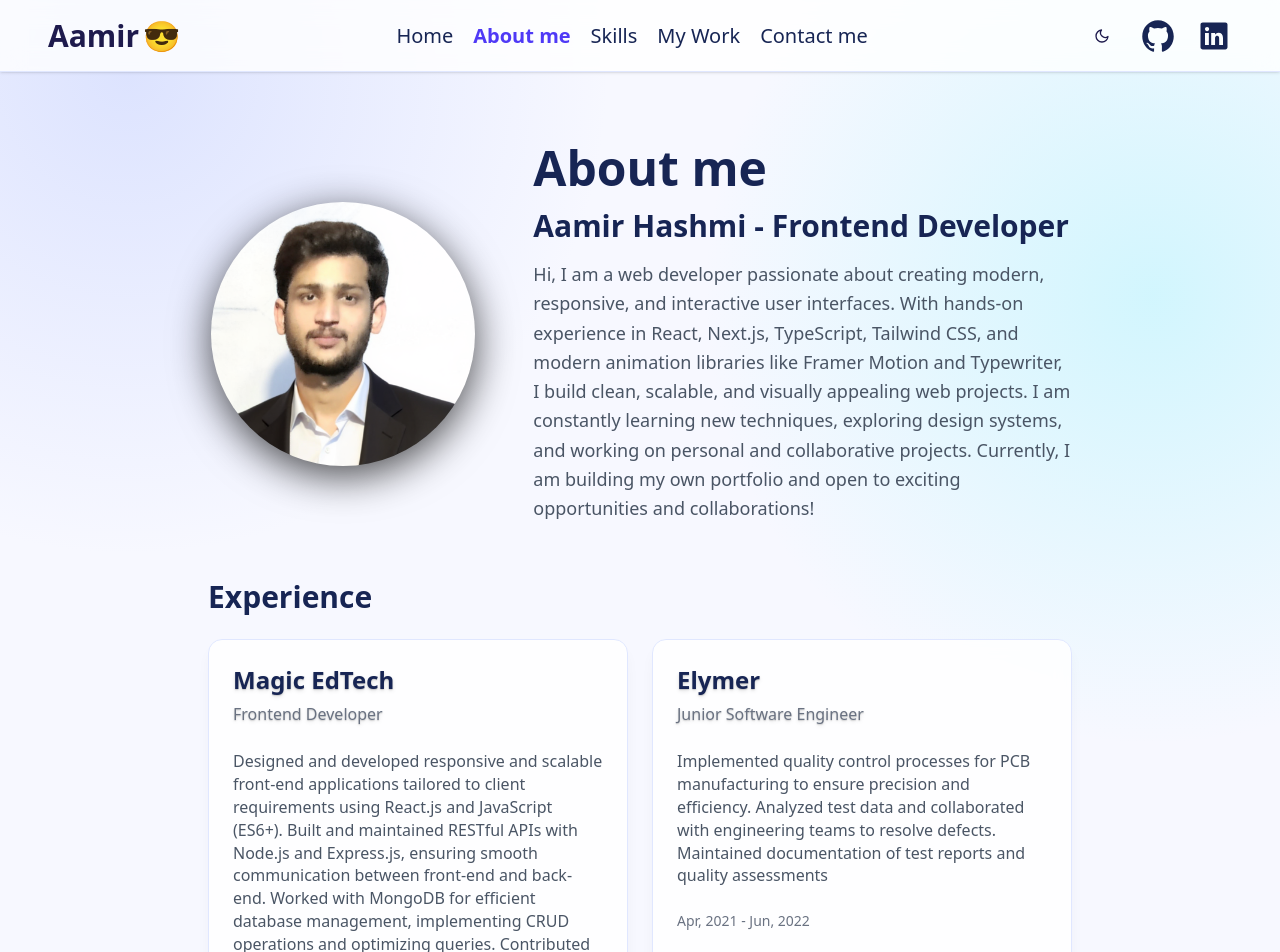
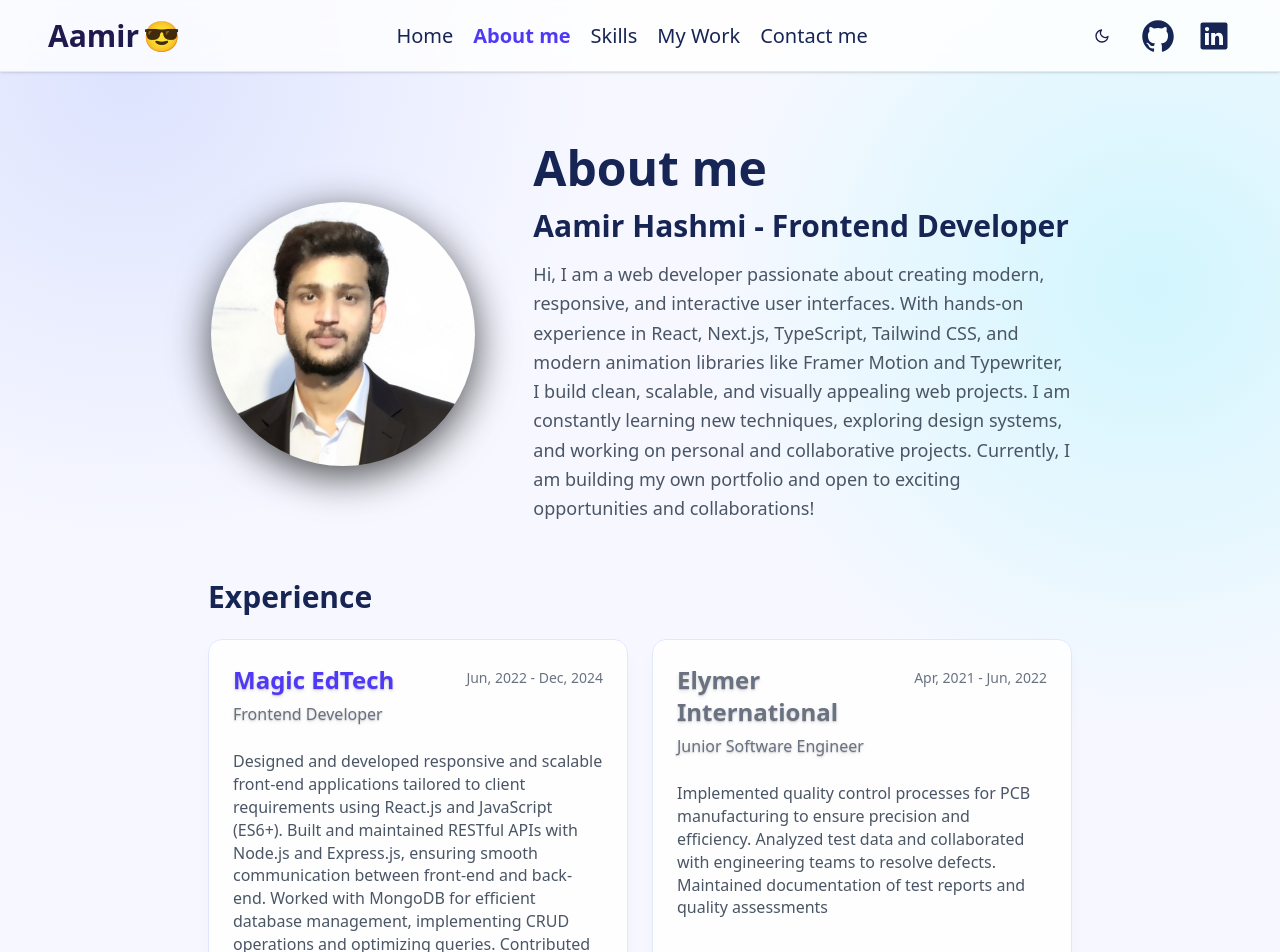
Before and after one commit to aamirhashmi98/my-portfolio, a Next.js app: page /about in a window 1280 px wide. Shown: the top 952 px of the page. Built offline with nearby package versions, Linux system fonts and the light colour scheme.

Commit message:
fix duration alignment in about section

```diff
--- a/src/app/about/page.tsx
+++ b/src/app/about/page.tsx
@@ -3,9 +3,8 @@
 import {
   Card,
   CardContent,
+  CardHeader,
   CardDescription,
-  CardFooter,
-  CardHeader,
   CardTitle,
 } from "@/components/ui/card";
 import Image from "next/image";
@@ -68,10 +67,23 @@ const About = () => {
               className="w-full border-indigo-100 bg-white/85 shadow-lg shadow-indigo-950/5 backdrop-blur-sm dark:border-slate-700 dark:bg-slate-900/85 md:transition-transform md:duration-300 md:hover:scale-105"
             >
               <CardHeader>
-                <CardTitle className="text-xl sm:text-2xl  text-shadow-md">
-                  {item.company}
-                </CardTitle>
-                <CardDescription className="text-base text-gray-500  text-shadow-md">
+                <div className="flex items-start justify-between gap-3">
+                  <CardTitle
+                    className={`min-w-0 text-xl text-shadow-md sm:text-2xl ${
+                      item.company === "Magic EdTech"
+                        ? "text-indigo-600"
+                        : item.company === "Elymer International"
+                          ? "text-gray-500"
+                          : ""
+                    }`}
+                  >
+                    {item.company}
+                  </CardTitle>
+                  <p className="shrink-0 pt-1 text-right text-xs text-gray-500 sm:text-sm">
+                    {item.duration}
+                  </p>
+                </div>
+                <CardDescription className="text-base text-gray-500 text-shadow-md">
                   {item.designation}
                 </CardDescription>
               </CardHeader>
@@ -80,11 +92,6 @@ const About = () => {
                   {item.description}
                 </p>
               </CardContent>
-              <CardFooter>
-                <p className="text-sm text-gray-500 text-shadow-s">
-                  {item.duration}
-                </p>
-              </CardFooter>
             </Card>
           ))}
         </div>
--- a/src/data/static.js
+++ b/src/data/static.js
@@ -18,7 +18,7 @@ export const profile = {
         duration: "Jun, 2022 - Dec, 2024",
       },
       {
-        company: "Elymer",
+        company: "Elymer International",
         designation: "Junior Software Engineer",
         description: `Implemented quality control processes for PCB manufacturing to ensure precision and efficiency. Analyzed test data and collaborated with engineering teams to resolve defects. Maintained documentation of test reports and quality assessments`,
         duration: "Apr, 2021 - Jun, 2022",
```
